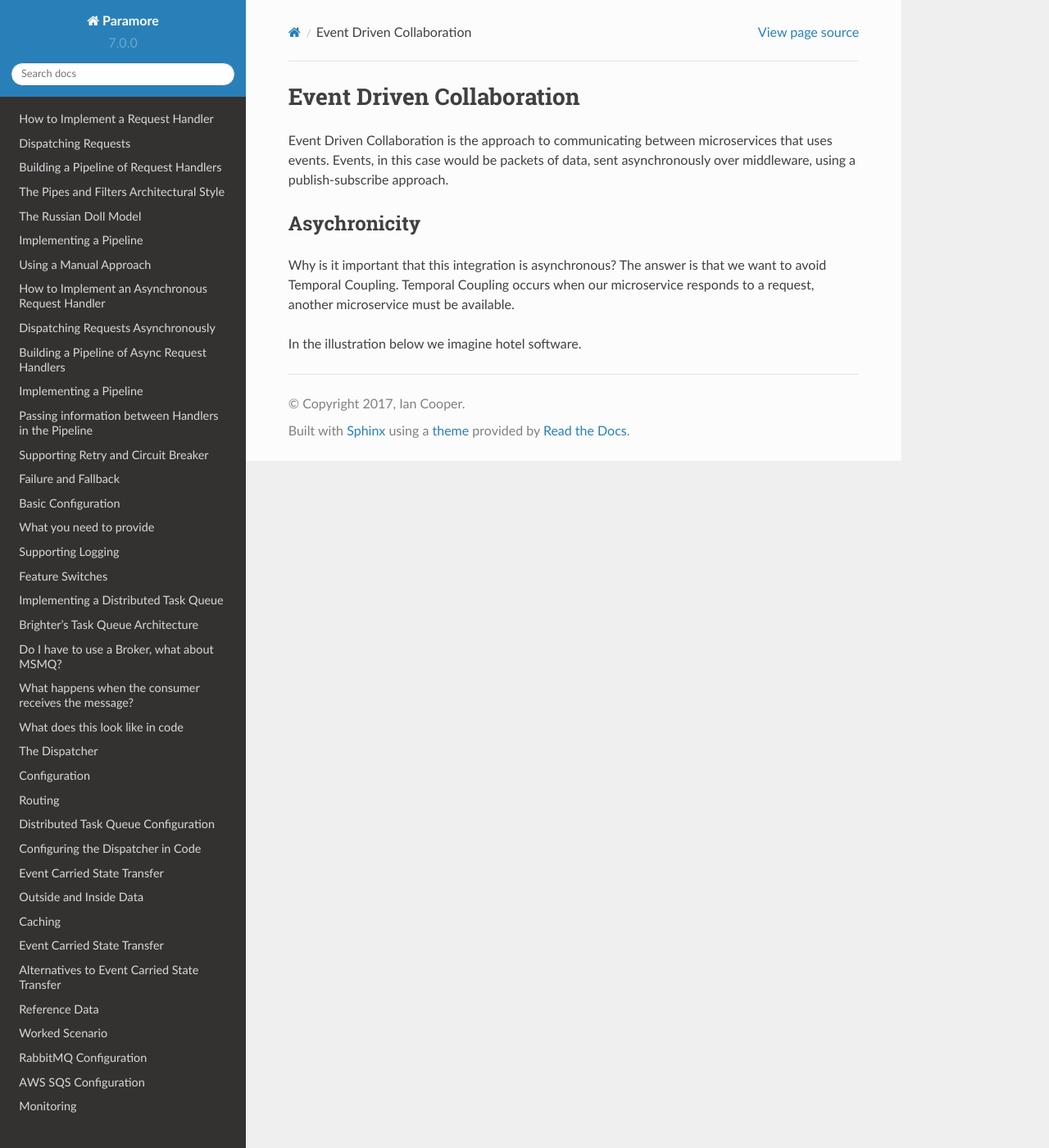
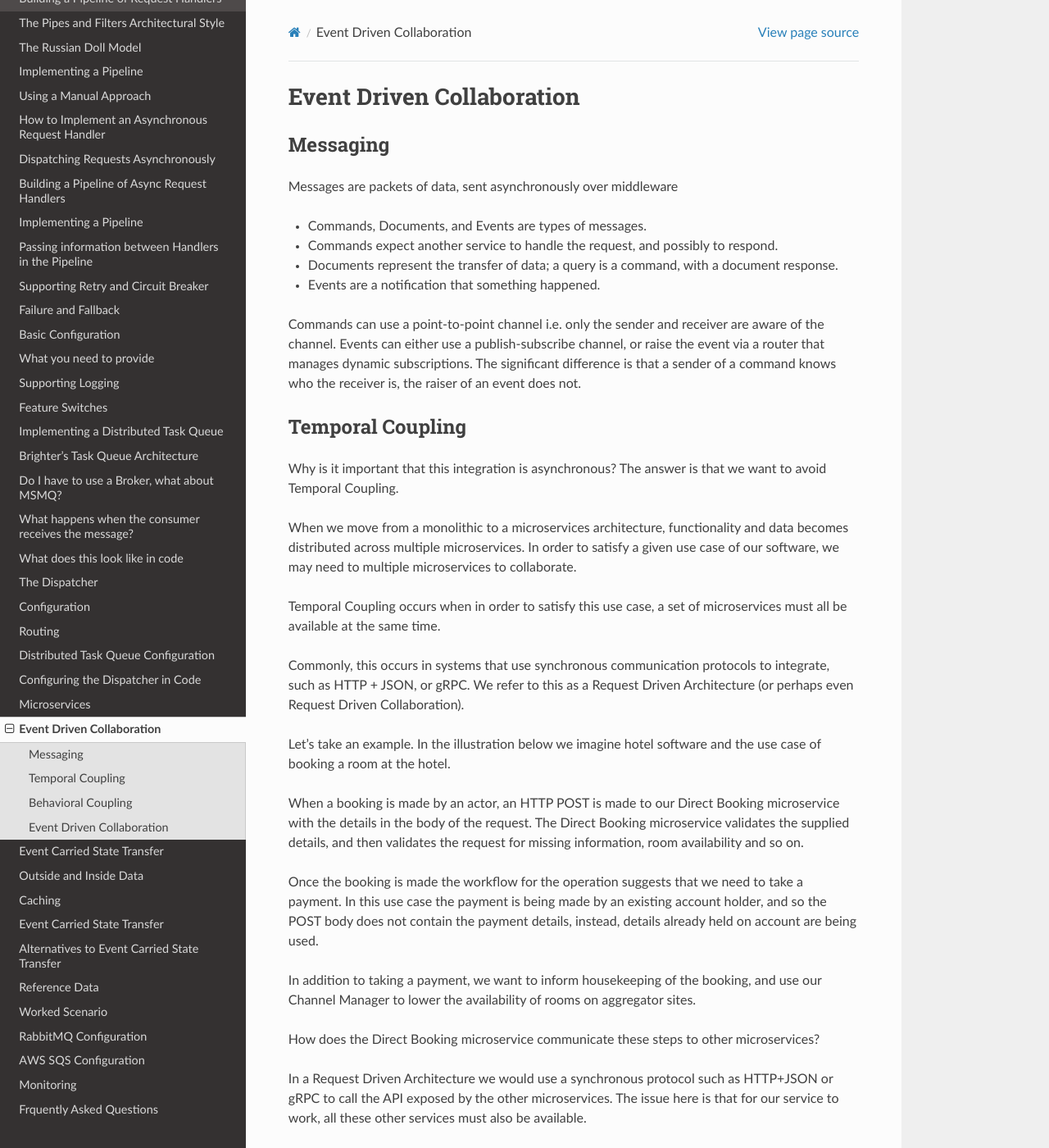
Before and after one commit to BrighterCommand/Docs, a Sphinx documentation site: the page built from source/EventDrivenCollaboration.rst, in a window 1280 px wide and 1400 px high. Shown: the whole window at 82% size. Built offline with Sphinx 7.4.7 and the Read the Docs theme 2.0.0, drawn with Linux system fonts in a browser that asks for light colours; pages that are not in the unit, such as notebooks, are missing from menus; some of the changed text lies outside the part shown.

```diff
--- a/source/EventDrivenCollaboration.rst
+++ b/source/EventDrivenCollaboration.rst
@@ -1,14 +1,132 @@
 Event Driven Collaboration
 ==========================
+Messaging
+---------
 
-Event Driven Collaboration is the approach to communicating between microservices that uses events.
-Events, in this case would be packets of data, sent asynchronously over middleware, using a publish-subscribe
-approach.
+Messages are packets of data, sent asynchronously over middleware
 
-Asychronicity
--------------
+- Commands, Documents, and Events are types of messages.
+- Commands expect another service to handle the request,  and possibly to respond.
+- Documents represent the transfer of data; a query is a command, with a document response.
+- Events are a notification that something happened.
 
-Why is it important that this integration is asynchronous? The answer is that we want to avoid Temporal Coupling.
-Temporal Coupling occurs when our microservice responds to a request, another microservice must be available.
+Commands can use a point-to-point channel i.e. only the sender
+and receiver are aware of the channel. Events can either use
+a publish-subscribe channel, or raise the event via a router
+that manages dynamic subscriptions. The significant difference is that a
+sender of a command knows who the receiver is, the raiser
+of an event does not.
 
-In the illustration below we imagine hotel software.
+Temporal Coupling
+-----------------
+
+Why is it important that this integration is asynchronous?
+The answer is that we want to avoid Temporal Coupling.
+
+When we move from a monolithic to a microservices architecture,
+functionality and data becomes distributed across
+multiple microservices. In order to satisfy a given
+use case of our software, we may need to multiple
+microservices to collaborate.
+
+Temporal Coupling occurs when in order to satisfy this use case,
+a set of microservices must all be available at the same time.
+
+Commonly, this occurs in systems that use synchronous
+communication protocols to integrate, such as HTTP + JSON,
+or gRPC. We refer to this as a Request Driven Architecture
+(or perhaps even Request Driven Collaboration).
+
+Let's take an example. In the illustration below we imagine hotel
+software and the use case of booking a room at the hotel.
+
+When a booking is made by an actor, an HTTP POST is made to our
+Direct Booking microservice with the details in the body of the
+request. The Direct Booking microservice validates the supplied
+details, and then validates the request for missing information,
+room availability and so on.
+
+Once the booking is made the workflow for the operation suggests
+that we need to take a payment. In this use case the payment is
+being made by an existing account holder, and so the POST body
+does not contain the payment details, instead, details already held
+on account are being used.
+
+In addition to taking a payment, we want to inform housekeeping
+of the booking, and use our Channel Manager to lower the availability
+of rooms on aggregator sites.
+
+How does the Direct Booking microservice communicate these steps to
+other microservices?
+
+In a Request Driven Architecture we would use a synchronous protocol
+such as HTTP+JSON or gRPC to call the API exposed by the other
+microservices. The issue here is that for our service to work, all these
+other services must also be available.
+
+A useful metaphor here is a phone call. If we make a phone call, the other
+party must be available i.e. present and not busy with another call.
+
+Now, we can try to mitigate the risks of a Request Driven Architecture.
+We can call through a proxy that load balances across a pool of upstream
+instances of the service. The proxy can retry failed requests to alleviate
+transient availability issues and take bad instances out of the pool.
+
+This is what a 'service mesh' does - it improves the availability of a
+Request Driven Architecture by seeking to lower Temporal Coupling.
+
+
+Behavioral Coupling
+-------------------
+
+Why does it matter whether we know about the receiver (a command)
+or are ignorant as to receivers? The answer is behavioral coupling.
+
+Let's look at our hotel example again.
+
+What happens if we decide that we no longer want a single housekeeping
+service, but a set of services such a laundry, room cleaning etc.? In
+a Request Driven Architecture the caller knows about the sequence of
+steps to complete a booking. This means that any change to the sequence,
+to call the new Room Cleaning microservice instead of the housekeeping
+service requires a change to Direct Booking.
+
+This coupling, through knowledge of other services, if a form of behavioral
+coupling. It hampers our goal of independent deployability because downstream
+components are impacted by changes to the partitions of upstream components, or
+to the shape of their APIs.
+
+Event Driven Collaboration
+--------------------------
+
+Event Driven Collaboration helps us solve the problems of temporal and behavioural coupling.
+
+When we publish an event, a subscriber uses a queue to receive events asynchronously.
+Because messages are held in a queue, the subscriber does not have to be available
+when the publisher produces the message, only the queue does. If the subscriber
+is not available, the queue holds the message until the subcriber can process it.
+
+This removes temporal coupling - we do not need both services to be available at the same time.
+
+Let's look at the hotel example again. When the direct booking is made, the Payments microservice
+the Housekeeping service and the Channel Manager service can be unavailable. Their subscription
+just queues the message until the service is available.
+
+This allows us to take the booking, even if these services are not available - we have given our
+microservices 'bulkheads' against failure. Our system can keep offering service, even if
+parts of it are not available.
+
+We do have to design our workflow, such that the customer expects an asynchronous operation i.e.
+"We will mail you to confirm your booking". This may seem like a limitation, but many
+workflows were traditionally asynchronous before widespread automation, so processes
+exist for this approach, and customers expect 'tasks', such as making a booking may
+need confirmation.
+
+If the metaphor for Request Driven Architectures is a phone call, for Event Drive Architectures
+it is SMS or a messaging app such as WhatsApp or Slack (or even a phone answering service).
+You don't need both parties to be available, when you use messaging.
+
+In addition, a publisher does not know who it's subscribers are. That is the function of
+message oriented middleware - a broker. The broker routes messages from a publisher to
+subscribers. Because of this, changes to the subscribers don't impact the publisher. The
+publisher remains independently deployable of its subscribers.
--- a/source/index.rst
+++ b/source/index.rst
@@ -28,6 +28,8 @@ Brighter
   ImplementingDistributedTaskQueue
   Routing
   DistributedTaskQueueConfiguration
+  Microservices
+  EventDrivenCollaboration
   EventCarriedStateTransfer
   OutboxPattern
   RabbitMQConfiguration
```
Also changed, not shown: source/EventCarriedStateTransfer.rst (+132 -70 lines), source/Microservices.rst (+48 -28 lines).
